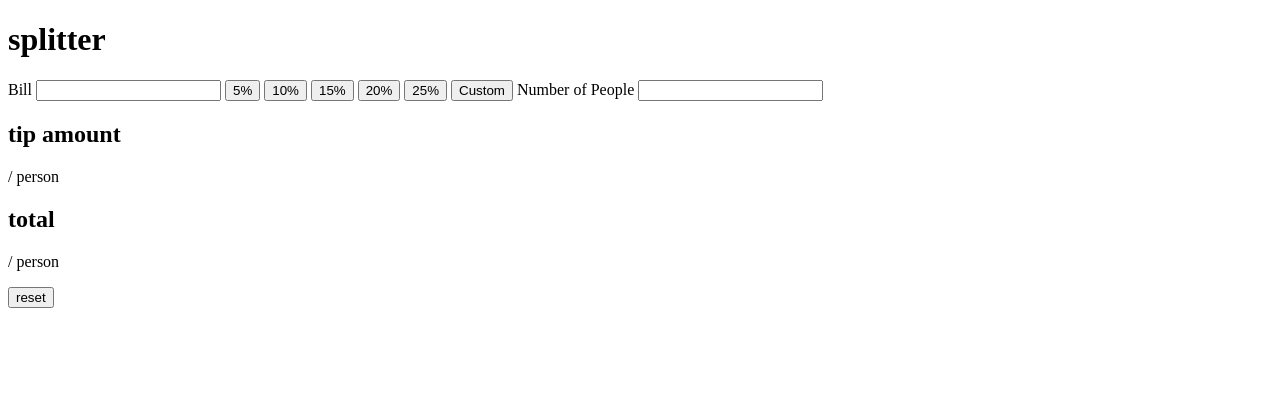
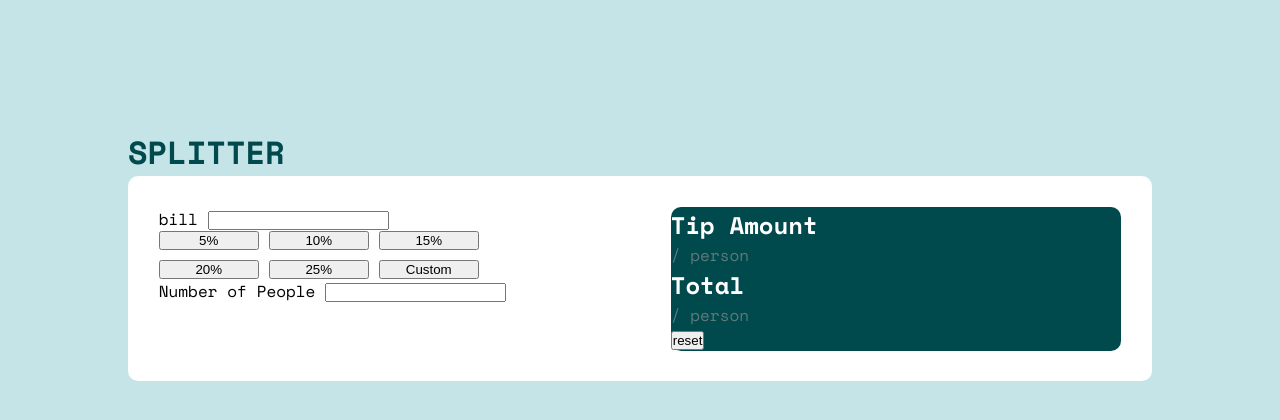
Before and after one commit to akin-holo/frontendmentor-junior-challenge-4, a plain HTML site: page index.html in a window 1280 px wide. Drawn offline with nearby package versions, Linux system fonts and the light colour scheme.

Commit message:
saved work

```diff
--- a/index.html
+++ b/index.html
@@ -9,6 +9,7 @@
    <link rel="preconnect" href="https://fonts.googleapis.com">
    <link rel="preconnect" href="https://fonts.gstatic.com" crossorigin>
    <link href="https://fonts.googleapis.com/css2?family=Space+Mono:ital,wght@0,400;0,700;1,400;1,700&display=swap" rel="stylesheet">
+   <link rel="stylesheet" href="style.css">
 
 
     <!-- facebook-->
@@ -32,10 +33,12 @@
 
       <div class="main-container">
          <div class="inputs-container">
-            <label for="bill">Bill</label>
-            <input id="bill" inputmode="numeric" />
+            <label for="bill">
+               <span class="bill">bill</span>
+               <input id="bill" inputmode="numeric" />
+            </label>
 
-            <label for="">
+            <label for="" class="percent-btn-wrapper">
                <button id="fivePercent">5%</button>
                <button id="tenPercent">10%</button>
                <button id="fifteenPercent">15%</button>
@@ -44,8 +47,10 @@
                <button id="custom">Custom</button>
             </label>
 
-            <label for="numberOfPeople">Number of People</label>
-            <input inputmode="numeric"/>
+            <label for="numberOfPeople">
+               <span class="number-0f-People">Number of People</span>
+               <input inputmode="numeric"/>
+            </label>
          </div>
 
          <div class="outputs-container">
--- /dev/null
+++ b/style.css
@@ -0,0 +1,64 @@
+:root {
+   --primary-green: hsl(172, 67%, 45%);
+   --secondary-green: hsl(183, 100%, 15%);
+   --grey-500: hsl(186, 14%, 43%);
+   --Grey-400: hsl(184, 14%, 56%);
+   --Grey-200: hsl(185, 41%, 84%);
+   --Grey-50: hsl(189, 47%, 97%);
+   --White: hsl(0, 100%, 100%);
+}
+
+* {
+   margin: 0;
+   padding: 0;
+}
+
+body {
+   background-color: var(--Grey-200);
+   font-family: "Space Mono", monospace;
+   font-weight: 400;
+}
+
+main {
+   margin: 10%;
+}
+
+h1 {
+   color: var(--secondary-green);
+   text-transform: uppercase;
+   /* text-align: center; */
+   width: 4ch;
+}
+
+.main-container {
+   display: flex;
+   background-color: var(--White);
+   border-radius: 10px;
+}
+.inputs-container {
+   display: block;
+   width: 50%;
+   margin: 3%;
+}
+
+.percent-btn-wrapper {
+   display: grid;
+   grid-template-columns: repeat(3, 100px);
+   gap: 10px;
+}
+
+
+.outputs-container {
+   width: 50%;
+   margin: 3%;
+   background-color: var(--secondary-green);
+   border-radius: inherit;
+}
+
+h2 {
+   color: var(--White);
+   text-transform: capitalize;
+}
+.per-person {
+   color: var(--grey-500);
+}
```
